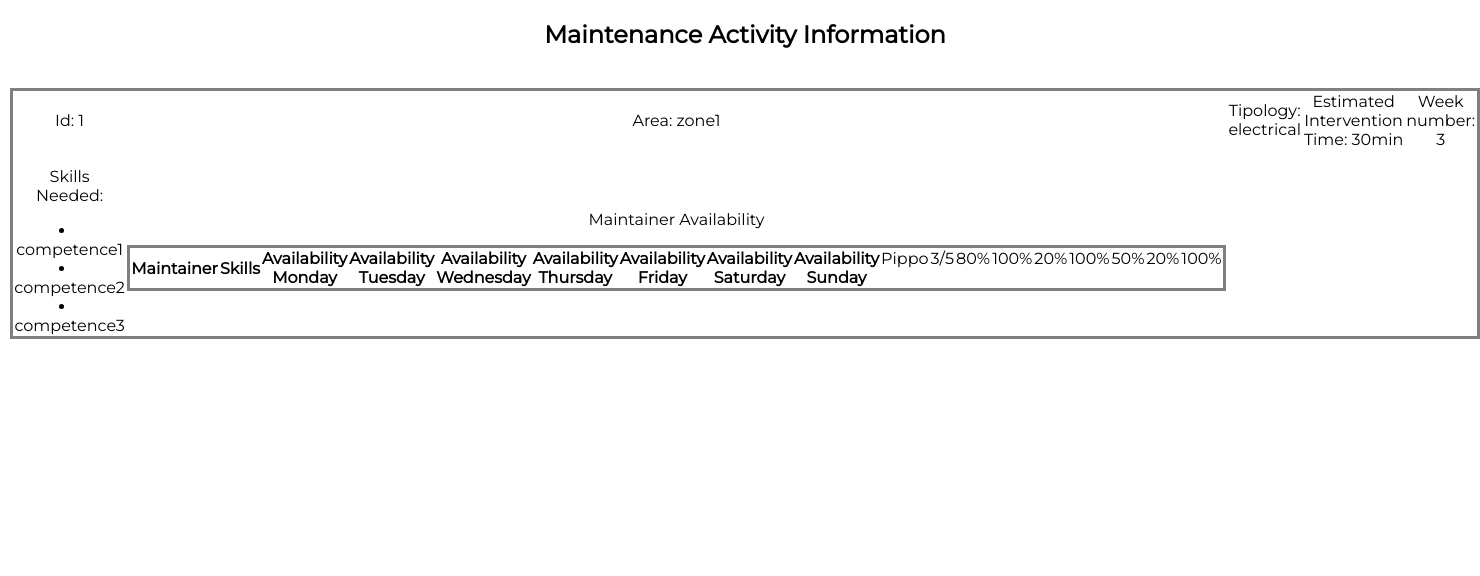
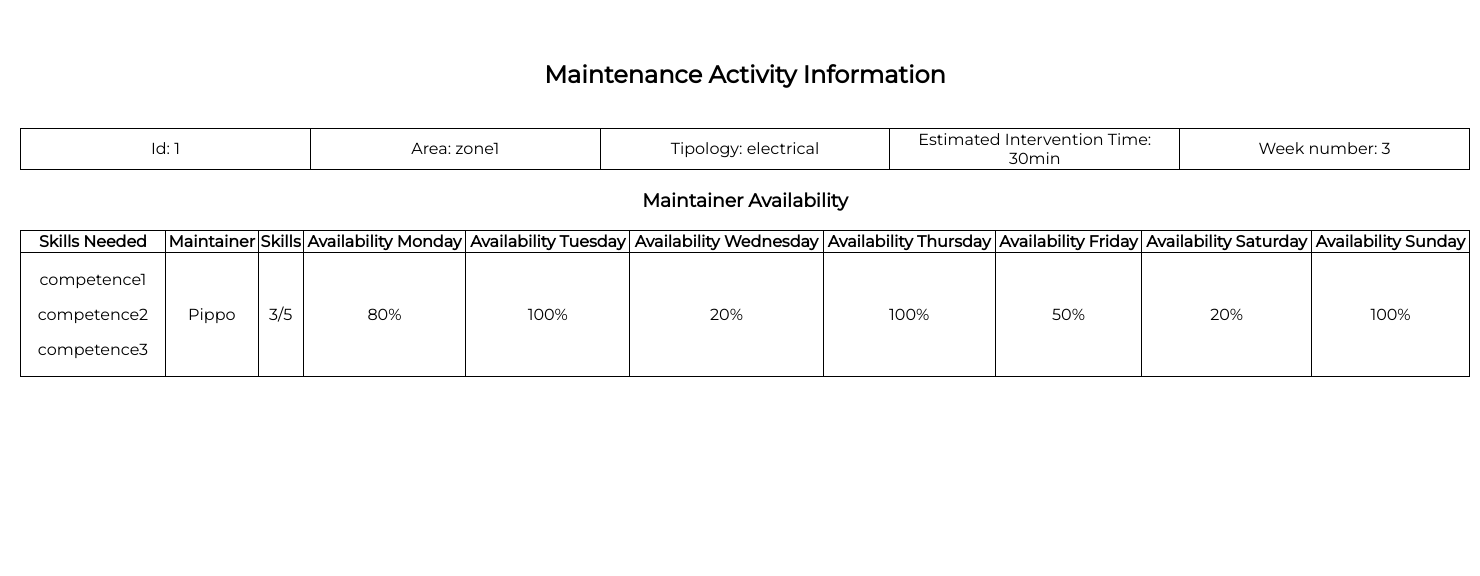
Before and after one commit to Alessia0498/SE_Gruppo10_Planner, a PHP site: page /screens/forward-maintenance-activity.screen.php?forward=yes&id=1 in a window 1480 px wide. Shown: the part 70-646 px from the top of the page. Run offline with PHP 8.4, Linux system fonts and the light colour scheme.

Commit message:
change  file forward

```diff
--- a/index.css
+++ b/index.css
@@ -94,12 +94,12 @@ body {
   width: 100%;
 }
 
-.table1 {
+.table3{
   border-collapse: collapse;
   border-style: solid;
-  display: flex;
+  border-color: black;
+  width:100%;
 }
-
 .tableFunctions {
   display: flex;
   flex-direction: row;
--- a/screens/forward-maintenance-activity.screen.php
+++ b/screens/forward-maintenance-activity.screen.php
@@ -29,34 +29,31 @@
       'name' => 'Pippo', 'skills' => '3/5', 'AM' => '80%', 'AT' => '100%',
       'AW' => '20%', 'ATH' => '100%', 'AF' => '50%', 'ASA' => '20%', 'ASU' => '100%',
     );
+  }
 
-
-
-
-
+ ?>
+    <div class="content">
+    <div class="tableFunctions"> </div>
+<?php
     echo "
         <h2 style='text-align:center'> Maintenance Activity Information </h2>
-        <table class='table1'>
+        <table  class='table3' border='1'>
         <tr>
-        <td style='text-align:center;  width:10%;'> Id: " . $data['id'] . "</td>
+        <td style='text-align:center; width:10%;'> Id: " . $data['id'] . "</td>
         <td style='text-align:center;  width:10%;'>Area: " . $data['area'] . "</td>
-        <td style='text-align:center;  width:10%;'>Tipology: " . $data['tipology'] . "</td>
-        <td style='text-align:center;  width:10%;'>Estimated Intervention Time: " . $data['time'] . "</td>
-        <td style='text-align:center;  width:10%;'>Week number: " . $data['week'] . "</td>
+        <td style='text-align:center; width:10%;'>Tipology: " . $data['tipology'] . "</td>
+        <td style='text-align:center; width:10%;'>Estimated Intervention Time: " . $data['time'] . "</td>
+        <td style='text-align:center; width:10%;'>Week number: " . $data['week'] . "</td>
         </tr>
+
+        <br>
+
+        <table class='table3'  border='1'>
+       <caption>
+       <h3>Maintainer Availability </h3> </caption>
+
         <tr>
-        <td style='text-align:center;  width:10%;'>
-        <p> Skills Needed: </p>
-        <li>" . $competencies[0] . "</li>
-        <li>" . $competencies[1] . "</li>
-        <li>" . $competencies[2] . "</li>
-        </td>
-        <br>
-        <td style='text-align:center;  width:10%;'>
-        <p> Maintainer Availability </p>
-        <table class='table1'>
-        <thead>
-        <tr>
+        <th>Skills Needed</th>
         <th> Maintainer </th>
         <th> Skills </th>
         <th> Availability  Monday</th>
```
Also changed, not shown: other parts of screens/forward-maintenance-activity.screen.php (+20 -18 lines).
